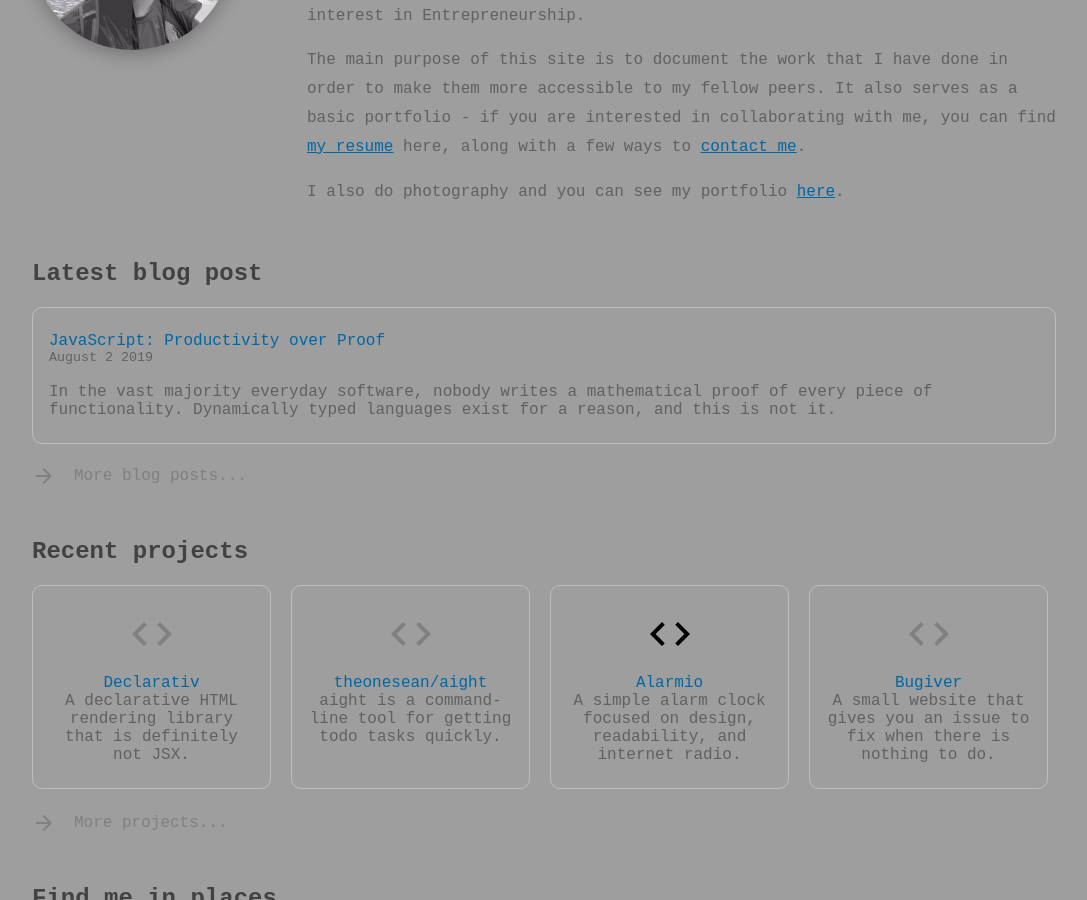
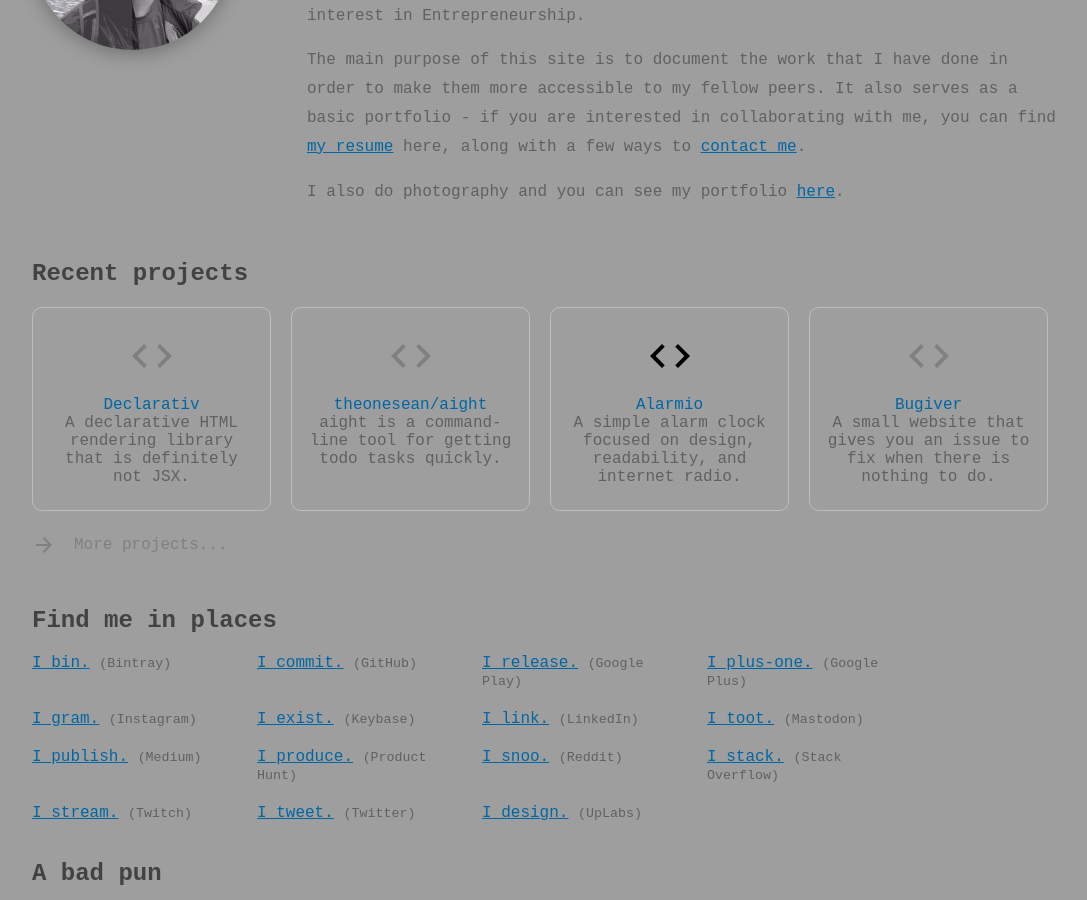
Before and after one commit to SarthakSwaroop/sarthakswaroop.github.io, a Jekyll site: the page built from pages/index.html, in a window 1280 px wide and 900 px high, scrolled down 344 px. Shown: the whole window, without its empty margins (96-1183 px from the left). Built offline with Jekyll 4.4.1, drawn with Linux system fonts in a browser that asks for light colours; some web fonts are replaced; comment, search, counter and statistics services are not loaded.

Commit message:
Update index.html

```diff
--- a/pages/index.html
+++ b/pages/index.html
@@ -136,13 +136,7 @@
             </div>
         </div>
 
-        <br><h2 style="clear: both;">Latest blog post</h2>
-        {% assign blog = site.posts | first %}
-        {% include item-blog.html blog=blog %}
-        <a class="link" href="#blog">
-            <i class="link__img material-icons">arrow_forward</i>
-            <span class="link__title">More blog posts...</span>
-        </a>
+
 
         <br><h2>Recent projects</h2>
         <div class="layout--grid">
```
